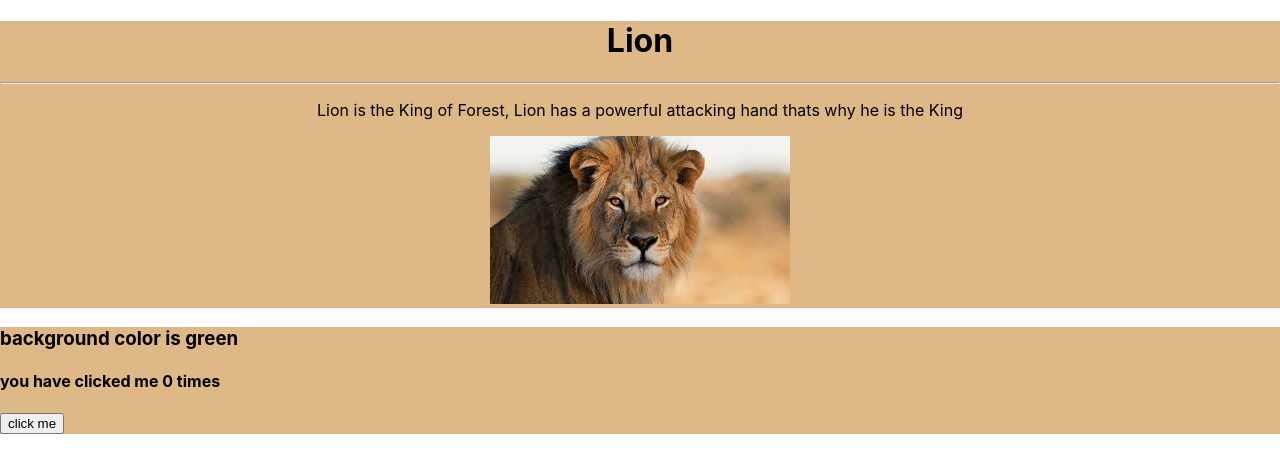
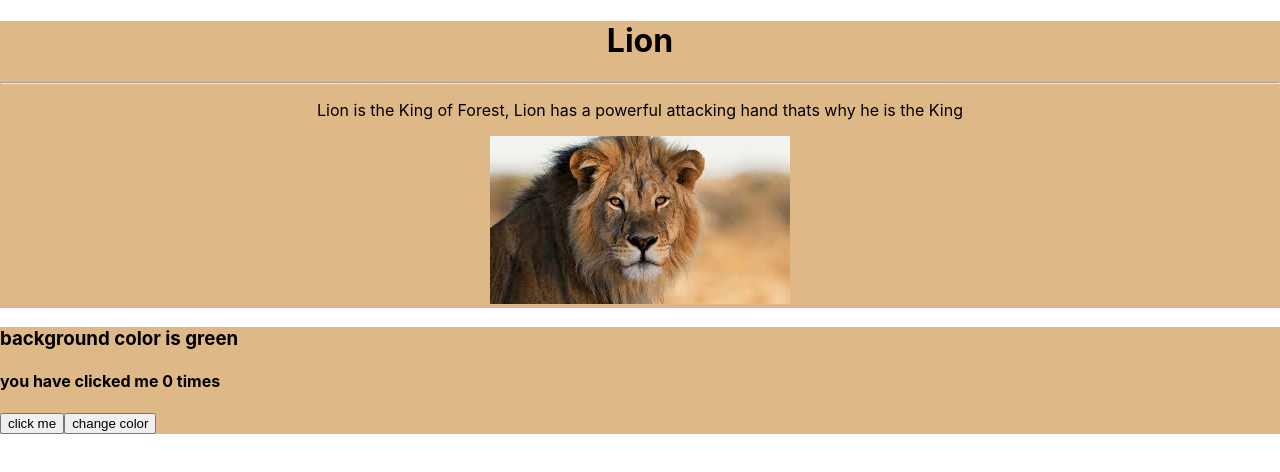
Before and after one commit to HFhassan/myweb, a React (Create React App) app: page / in a window 1280 px wide. Shown: the top 472 px of the page. Built offline with nearby package versions, Linux system fonts and the light colour scheme.

Commit message:
using css classes conditionally

```diff
--- a/src/App.js
+++ b/src/App.js
@@ -3,15 +3,19 @@ import './App.css';
 
 function App() {
   let [count,setCount] = useState(0);
-  let [green,blue] = useState(true);
+  let [green,setGreen] = useState(true);
   return (
-    <div className="box">
+    <div className= {green ? 'box' : 'colorChange'}>
       <h3>background color is {green ? 'green':'blue'}</h3>
       <h4>you have clicked me {count} times</h4>
       <button
         onClick = {()=> setCount(count+1)}>
         click me
       </button>
+      <button onClick = { () => { setGreen(!green)}}
+      >
+        change color
+      </button>
     </div>
   );
 }
```
